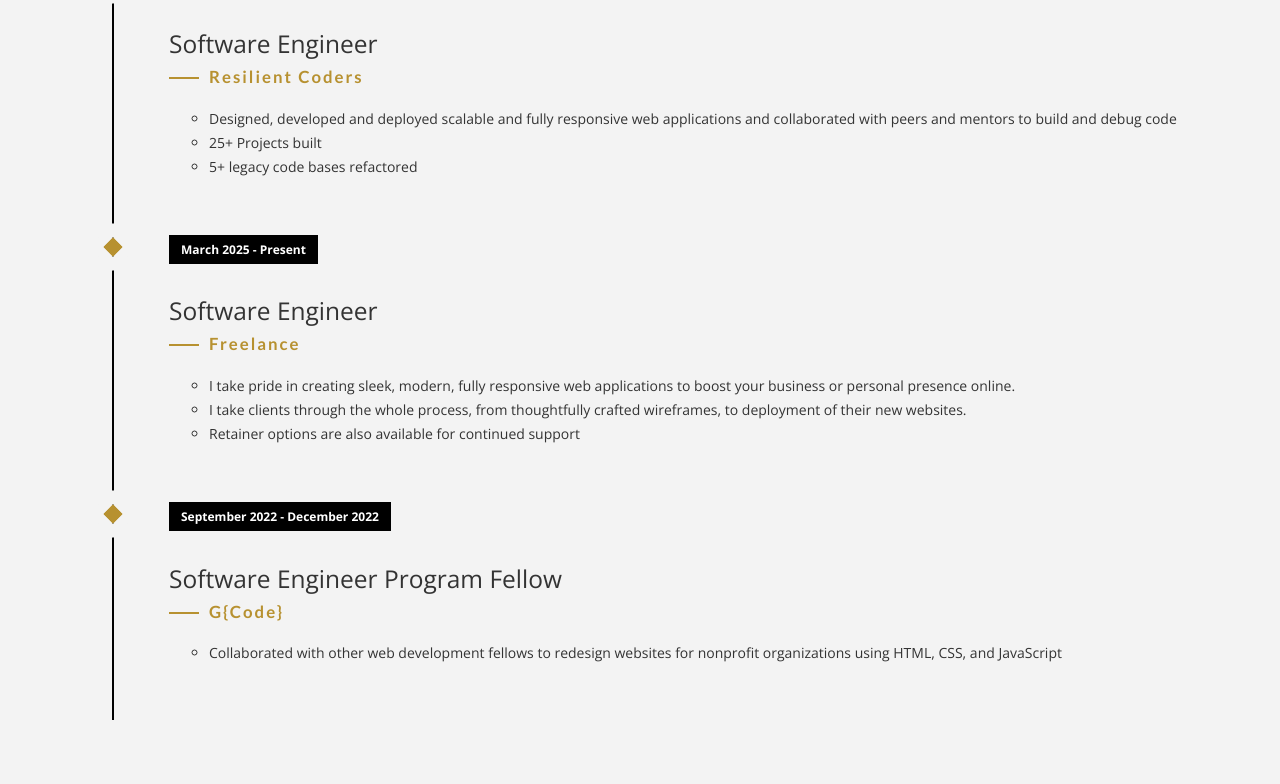
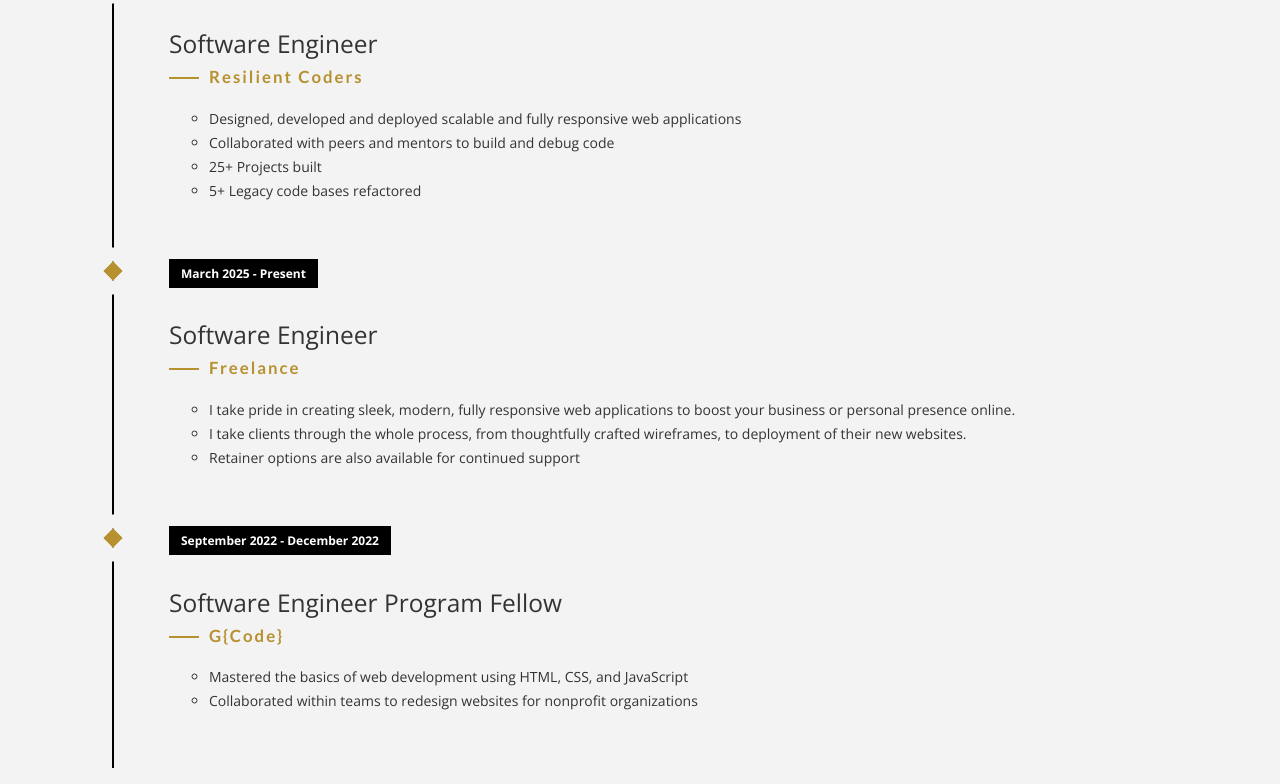
Before and after one commit to medinag-codes/portfolio, a plain HTML site: page index.html in a window 1280 px wide. Shown: the part 1956-2740 px from the top of the page. Drawn offline with nearby package versions, Linux system fonts and the light colour scheme; files whose address does not match are found by name; a web font is replaced by a local one.

Commit message:
reworded some bullet points

```diff
--- a/index.html
+++ b/index.html
@@ -92,9 +92,10 @@
                             <h3>Software Engineer</h3>
                             <h4>Resilient Coders</h4>
                             <ul>
-                                <li>Designed, developed and deployed scalable and fully responsive web applications and collaborated with peers and mentors to build and debug code</li>
+                                <li>Designed, developed and deployed scalable and fully responsive web applications</li>
+                                <li>Collaborated with peers and mentors to build and debug code</li>
                                 <li>25+ Projects built</li>
-                                <li>5+ legacy code bases refactored</li>
+                                <li>5+ Legacy code bases refactored</li>
                             </ul>
                         </div>
                     </li>
@@ -118,7 +119,8 @@
                             <h3>Software Engineer Program Fellow</h3>
                             <h4>G{code}</h4>
                             <ul>
-                                <li>Collaborated with other web development fellows to redesign websites for nonprofit organizations using HTML, CSS, and JavaScript</li>
+                                <li>Mastered the basics of web development using HTML, CSS, and JavaScript</li>
+                                <li>Collaborated within teams to redesign websites for nonprofit organizations</li>
                             </ul>
                         </div>
                     </li>
```
